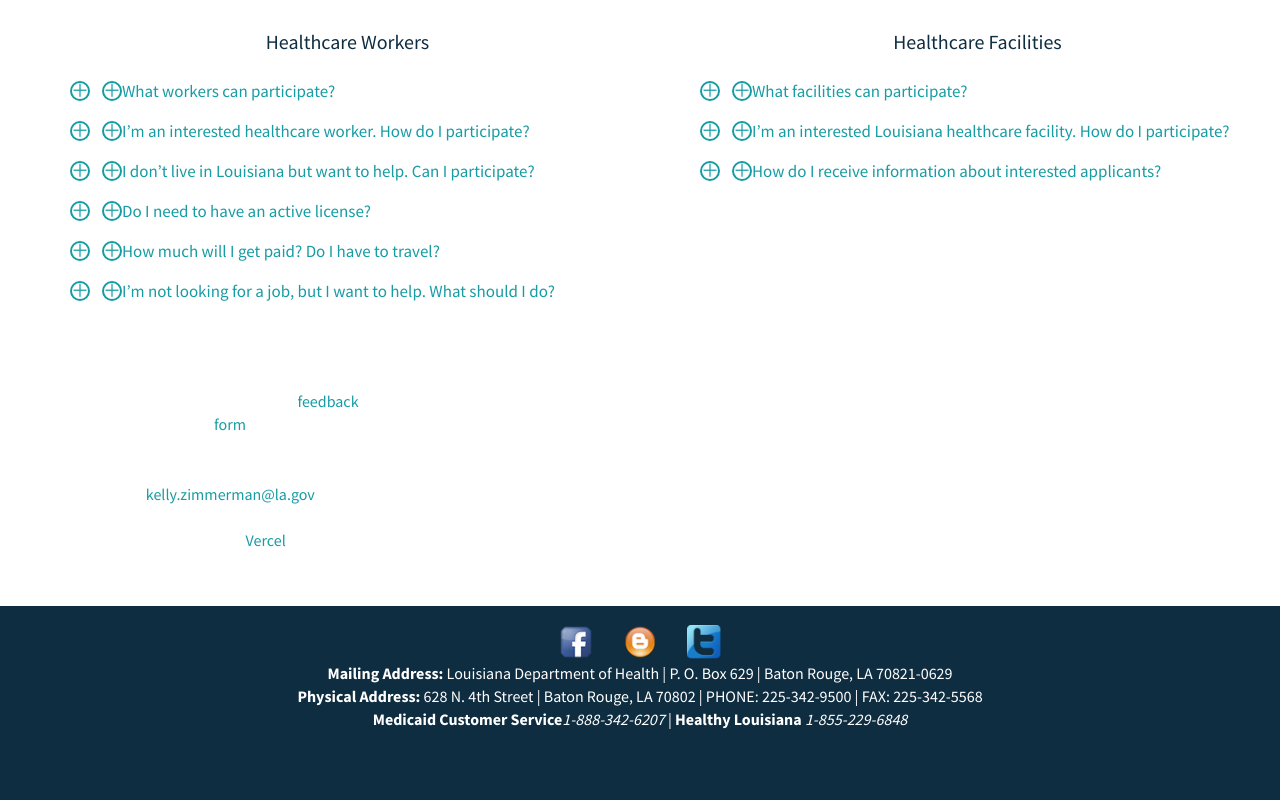
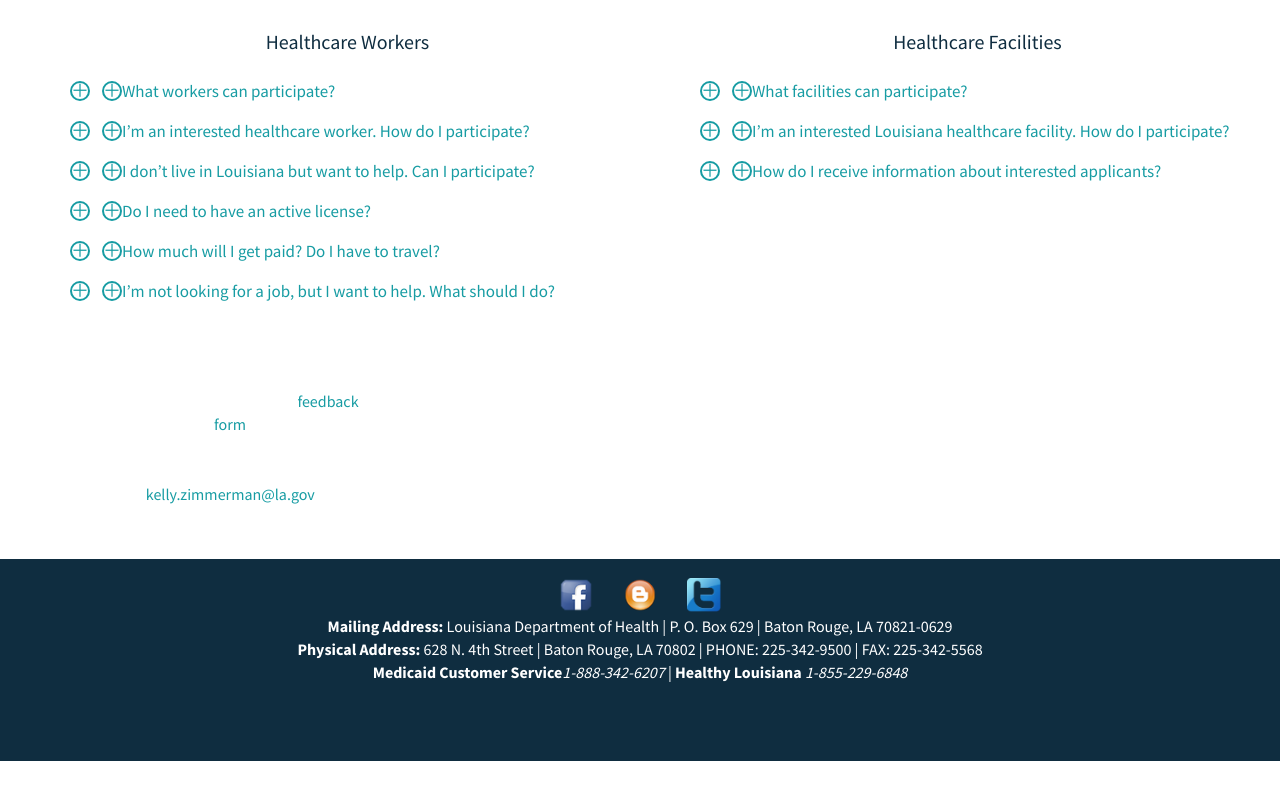
Before and after one commit to usdigitalresponse/la-health-work-connect, a Next.js app: page / in a window 1280 px wide. Shown: the part 1414-2214 px from the top of the page. After the commit the page ends 2175 px from the top, so only its background shows below. Built offline with nearby package versions, Linux system fonts and the light colour scheme.

Commit message:
testing deployment

```diff
--- a/pages/index.js
+++ b/pages/index.js
@@ -471,14 +471,6 @@ export default function Home() {
                 </a>
                 .
               </p>
-              <p>
-                Hosted on
-                <a href="https://vercel.com/">
-                  {" "}
-                  Vercel
-                </a>
-                .
-              </p>
             </div>
             <style jsx>
               {`
```
